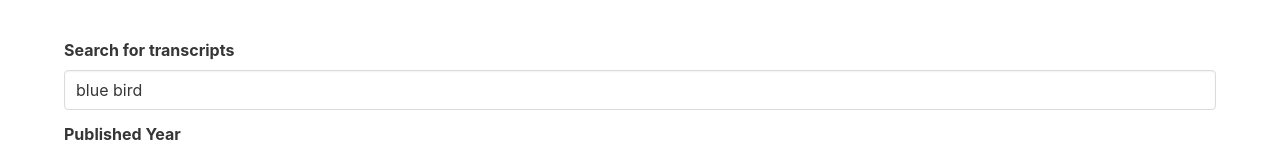
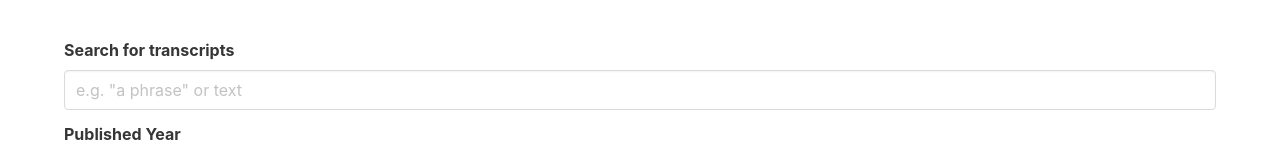
Before and after one commit to KevinCaseiras/ol-angular, an Angular app: page /transcripts/search in a window 1280 px wide. Shown: the part 196-348 px from the top of the page. Built offline with nearby package versions, Linux system fonts and the light colour scheme.

Commit message:
Use reactive forms

```diff
--- a/src/app/app.module.ts
+++ b/src/app/app.module.ts
@@ -2,6 +2,7 @@ import { BrowserModule } from '@angular/platform-browser';
 import { NgModule } from '@angular/core';
 import { FormsModule } from '@angular/forms';
 import { HttpClientModule } from '@angular/common/http';
+import { ReactiveFormsModule } from '@angular/forms';
 
 import { AppRoutingModule } from './app-routing.module';
 import { AppComponent } from './app.component';
@@ -26,7 +27,8 @@ import { TranscriptViewComponent } from './transcripts/transcript-view/transcrip
     BrowserModule,
     AppRoutingModule,
     FormsModule,
-    HttpClientModule
+    HttpClientModule,
+    ReactiveFormsModule
   ],
   providers: [],
   bootstrap: [AppComponent]
--- a/src/app/transcripts/transcripts-search/transcripts-search.component.html
+++ b/src/app/transcripts/transcripts-search/transcripts-search.component.html
@@ -9,11 +9,11 @@
 </section>
 
 <div class="container">
-  <form (ngSubmit)="search()">
+  <form [formGroup]="searchForm" (ngSubmit)="search()">
     <div class="field">
       <label class="label">Search for transcripts</label>
       <div class="control">
-        <input [(ngModel)]="term" class="input" type="text" name="term"
+        <input formControlName="term" class="input" type="text" name="term"
                placeholder="e.g. &quot;a phrase&quot; or text">
       </div>
     </div>
@@ -22,7 +22,7 @@
       <label class="label">Published Year</label>
       <div class="control">
         <div class="select">
-          <select name="year">
+          <select formControlName="year">
             <option selected>2020</option>
             <option>2019</option>
           </select>
--- a/src/app/transcripts/transcripts-search/transcripts-search.component.ts
+++ b/src/app/transcripts/transcripts-search/transcripts-search.component.ts
@@ -1,7 +1,7 @@
 import { Component, OnInit } from '@angular/core';
 import {HttpClient} from '@angular/common/http';
 import {Observable, of} from 'rxjs';
-import {HttpHeaders} from '@angular/common/http';
+import {FormControl, FormGroup} from '@angular/forms';
 
 @Component({
   selector: 'app-transcripts-search',
@@ -10,8 +10,13 @@ import {HttpHeaders} from '@angular/common/http';
 })
 
 export class TranscriptsSearchComponent implements OnInit {
-  term = 'blue bird';
+  // term = 'blue bird';
   matches = [];
+
+  searchForm = new FormGroup({
+    term: new FormControl(''),
+    year: new FormControl('2020'),
+  });
 
   search(): void {
     this.doSearch().subscribe(
@@ -24,7 +29,7 @@ export class TranscriptsSearchComponent implements OnInit {
   }
 
   doSearch(): Observable<any>{
-    return this.httpClient.get('http://localhost:8080/api/3/transcripts/search?term=' + this.term);
+    return this.httpClient.get('http://localhost:8080/api/3/transcripts/search?term=' + this.searchForm.value.term);
   }
 
   constructor(private httpClient: HttpClient) { }
```
